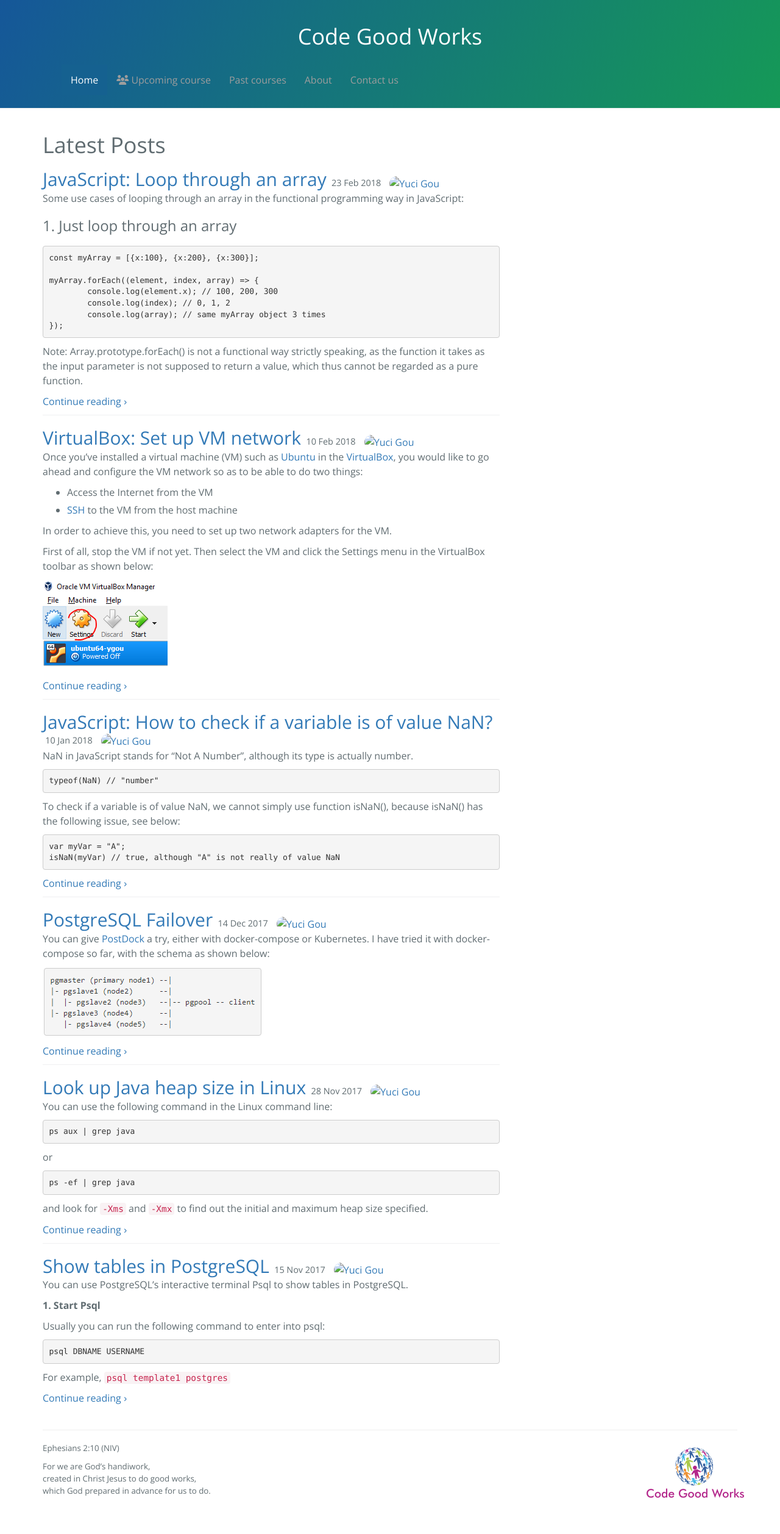
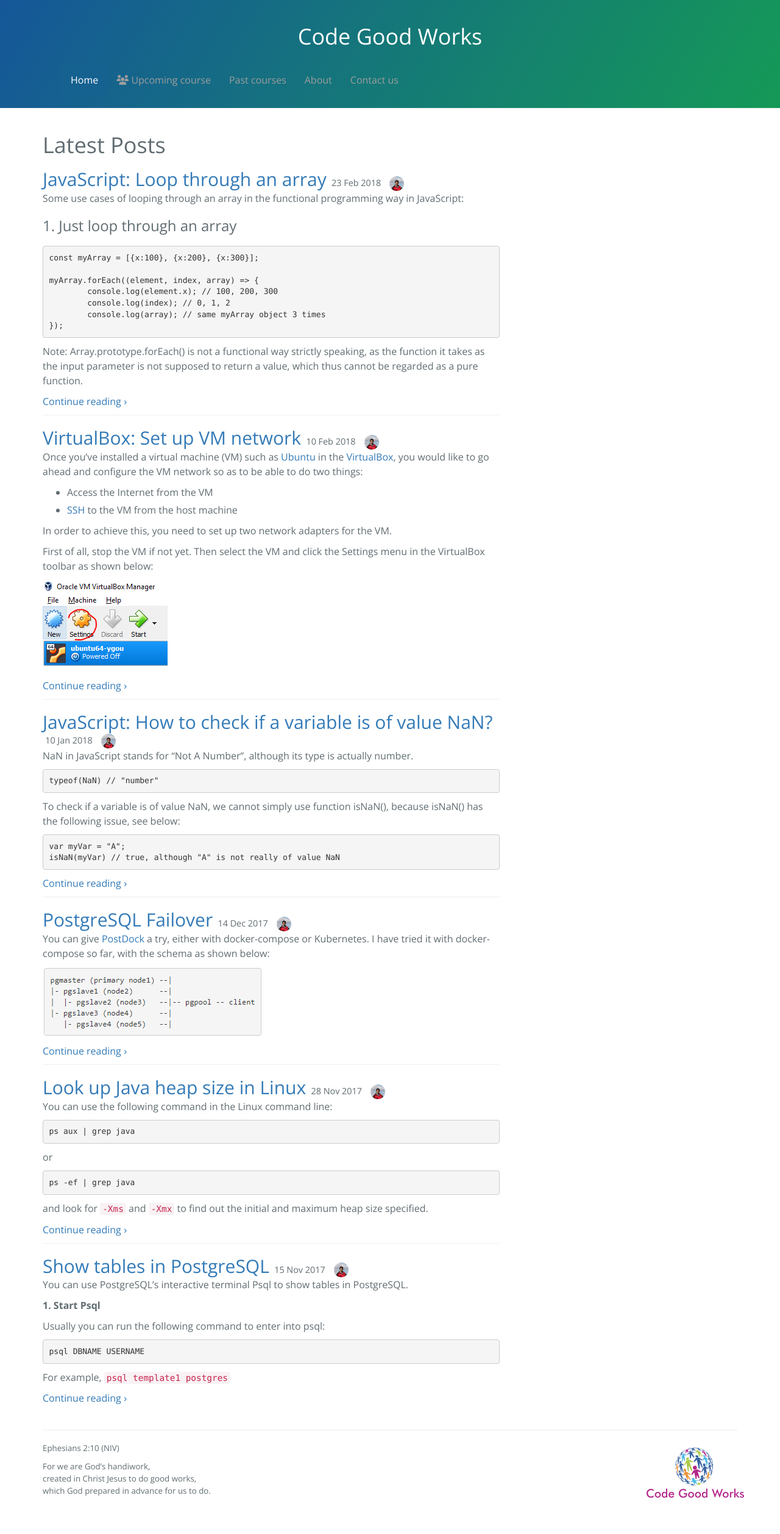
Before and after one commit to yucigou/codegoodworks, a Jekyll site: the page built from index.md, in a window 1280 px wide. Shown: the whole page at 61% size. Built offline with Jekyll 4.4.1, drawn with Linux system fonts in a browser that asks for light colours; nearby versions of some CDN libraries.

Commit message:
Update author profile image

```diff
--- a/_data/authors.yml
+++ b/_data/authors.yml
@@ -4,6 +4,6 @@
     github: https://github.com/yucigou
     stackoverflow: https://stackoverflow.com/users/2700356/yuci?tab=profile
     linkedin: https://www.linkedin.com/in/yuci-gou-75743710b/
-    linkedinimage: /images/yucigou.jpg
+    linkedinimage: /assets/images/yucigou.jpg
     gravatar: https://www.gravatar.com/avatar/3dfefc6b61d98e4285d12ad300567d23
     orcid: https://orcid.org/0000-0001-7155-7939
```
